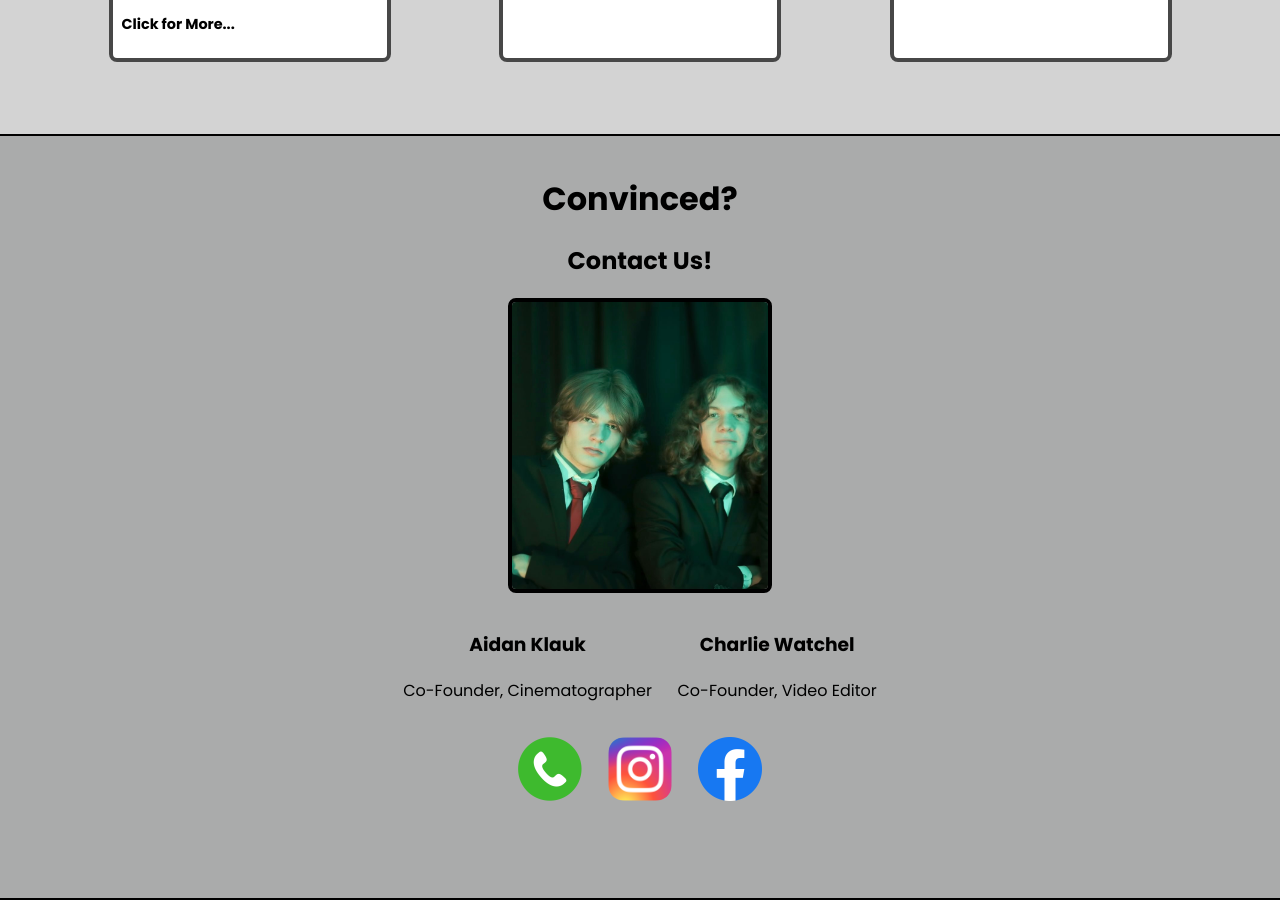
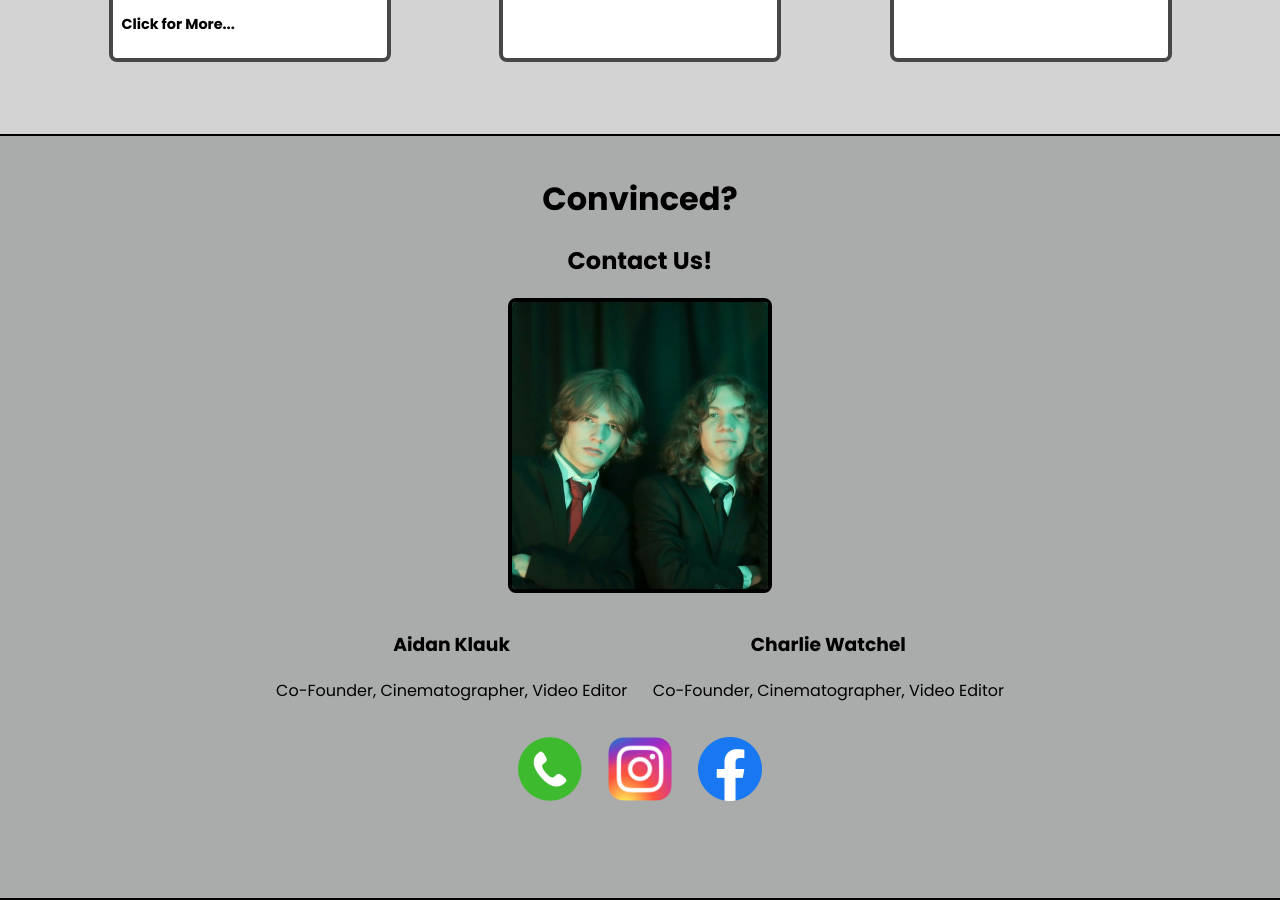
Before and after one commit to gmitch215/aclensworks, a Jekyll site: the page built from index.md, in a window 1280 px wide and 900 px high, scrolled down 1353 px. Built offline with Jekyll 4.4.1, drawn with Linux system fonts in a browser that asks for light colours.

```diff
--- a/_data/about.yml
+++ b/_data/about.yml
@@ -1,4 +1,4 @@
 - name: Aidan Klauk
-  title: Co-Founder, Cinematographer
+  title: Co-Founder, Cinematographer, Video Editor
 - name: Charlie Watchel
-  title: Co-Founder, Video Editor
+  title: Co-Founder, Cinematographer, Video Editor
```
Also changed, not shown: _data/services.yml (+10 -4 lines), _data/testimonial.yml (added, +10 -0 lines).
